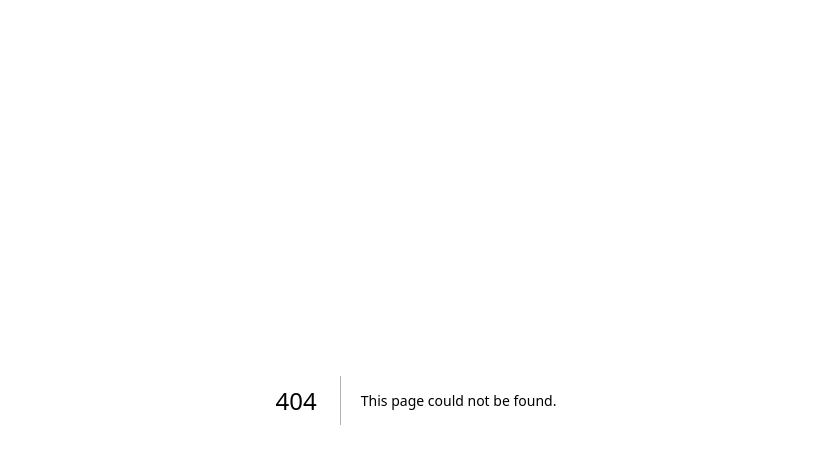
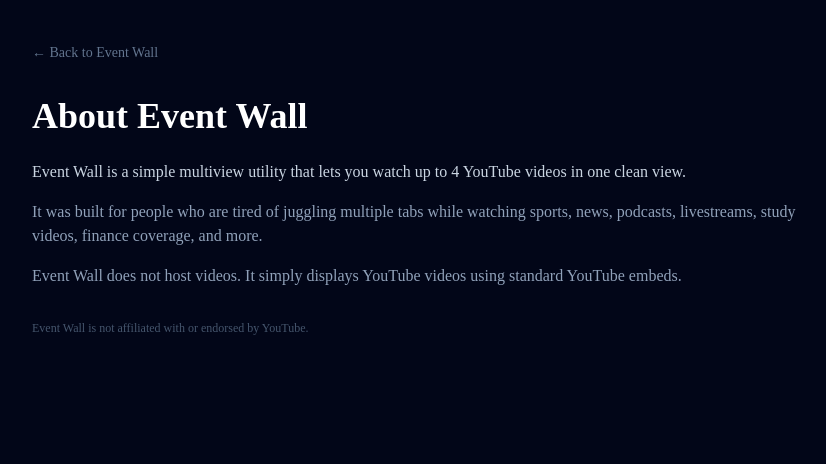
Before and after one commit to zelsteve75/camera-wall, a Next.js app: page /about in a window 1280 px wide. Before the commit this address had no page. Shown: the top 464 px of the page, without its empty margins (224-1050 px from the left). Built offline with nearby package versions, Linux system fonts and the light colour scheme.

Commit message:
Create page.js

```diff
--- /dev/null
+++ b/app/about/page.js
@@ -0,0 +1,35 @@
+export default function AboutPage() {
+  return (
+    <main className="min-h-screen bg-slate-950 px-6 py-10 text-slate-100">
+      <div className="mx-auto max-w-3xl">
+        <a href="/" className="text-sm text-slate-500 hover:text-slate-300">
+          ← Back to Event Wall
+        </a>
+
+        <h1 className="mt-8 text-4xl font-bold text-white">
+          About Event Wall
+        </h1>
+
+        <p className="mt-6 text-slate-300">
+          Event Wall is a simple multiview utility that lets you watch up to 4
+          YouTube videos in one clean view.
+        </p>
+
+        <p className="mt-4 text-slate-400">
+          It was built for people who are tired of juggling multiple tabs while
+          watching sports, news, podcasts, livestreams, study videos, finance
+          coverage, and more.
+        </p>
+
+        <p className="mt-4 text-slate-400">
+          Event Wall does not host videos. It simply displays YouTube videos
+          using standard YouTube embeds.
+        </p>
+
+        <p className="mt-8 text-xs text-slate-600">
+          Event Wall is not affiliated with or endorsed by YouTube.
+        </p>
+      </div>
+    </main>
+  );
+}
```
